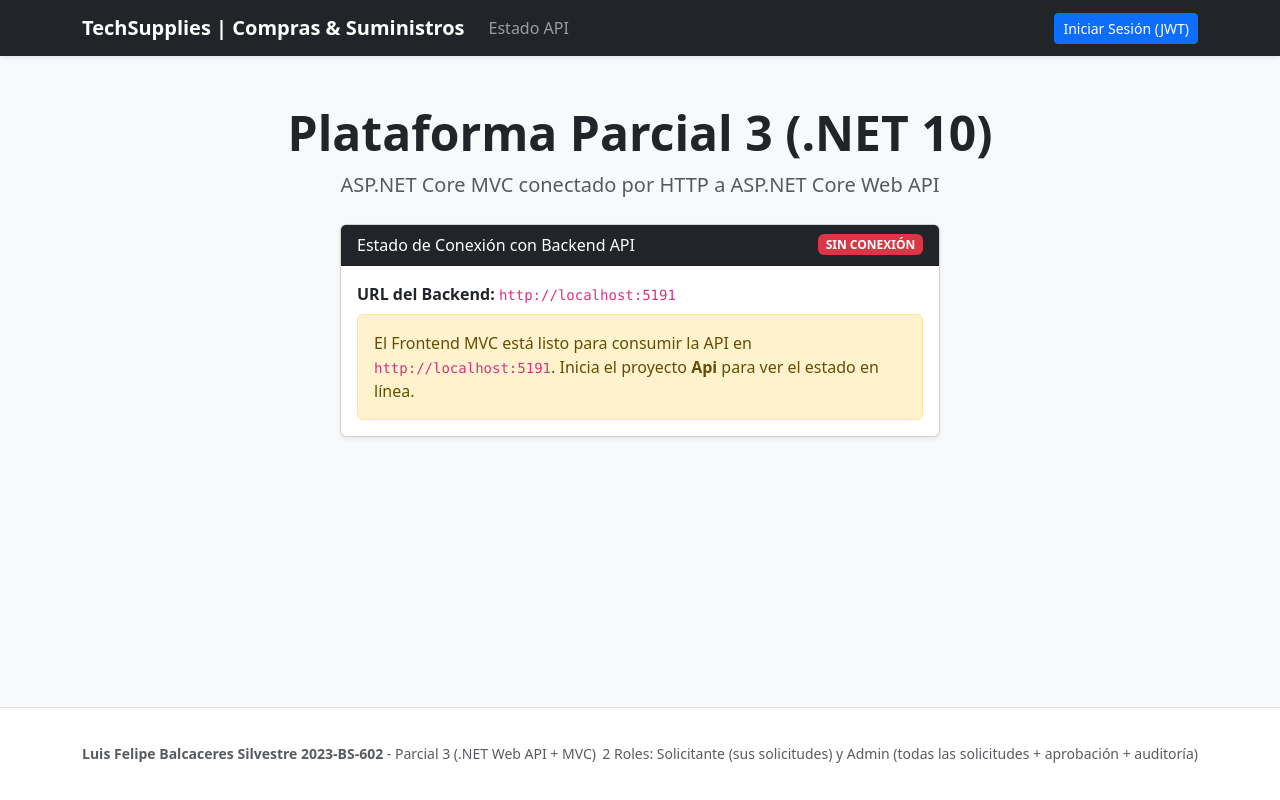
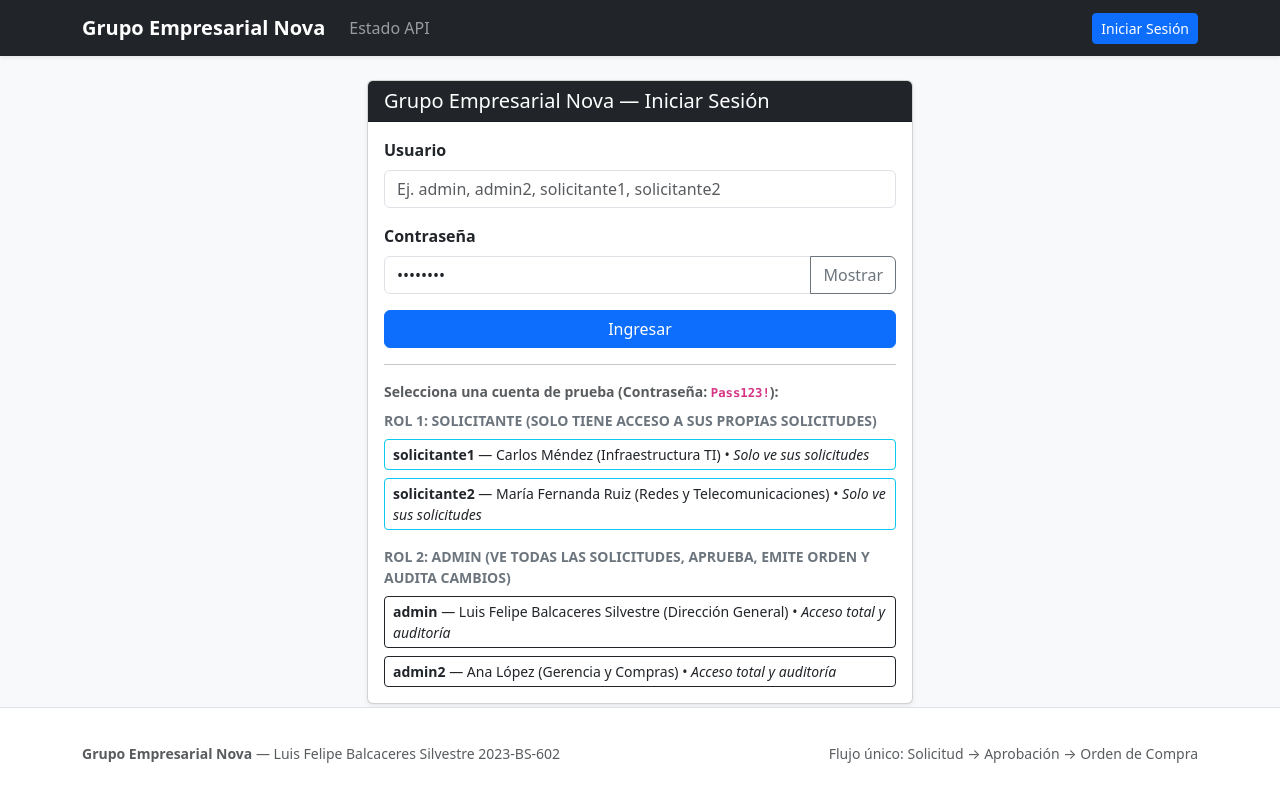
Before and after one commit to balcaceres-l/parcial-multiplataforma, an ASP.NET Core app: page / in a window 1280 px wide. Run offline with ASP.NET Core 8, Linux system fonts and the light colour scheme; data that the repository does not hold is empty; style sheets or scripts are compiled from the project's sources.

Commit message:
Ajustes visuales: Login como pantalla inicial, boton mostrar contrasena, eliminar etiquetas RF, quitar alerta de bienvenida y renombrar a Grupo Empresarial Nova

```diff
--- a/backend/Api/Logs/operaciones.txt
+++ b/backend/Api/Logs/operaciones.txt
@@ -7,3 +7,9 @@
 [2026-11-19 17:19:13.846] [X-Request-Id: CONC-REQ-EMPLEADO-2] [ORDEN_EMITIDA] Orden de Compra #1 emitida para Solicitud #3 | Proveedor: 'Dell Enterprise (Empleado 2)' | Monto: $8,500.00 | Emitida por: 'Luis Felipe Balcaceres Silvestre (Dirección General)'
 [2026-11-19 17:19:13.885] [X-Request-Id: CONC-REQ-EMPLEADO-1] [CONFLICTO_CONCURRENCIA] Conflicto de unicidad en base de datos (Reglas 3 y 4): Ya existe una orden de compra asociada a la solicitud #3 creada en otra transacción concurrente. | Usuario rechazado: 'Luis Felipe Balcaceres Silvestre (Dirección General)'
 [2026-11-19 17:19:13.892] [X-Request-Id: REQ-20261119231913-805E3F9B] [ERROR_EXCEPCION] Excepción en GET /api/solicitudes/probar-excepcion: Excepción de prueba para verificar el Middleware Global de Excepciones con respuesta JSON uniforme y X-Request-Id. | Detalle técnico: InvalidOperationException - Excepción de prueba para verificar el Middleware Global de Excepciones con respuesta JSON uniforme y X-Request-Id.
+[2026-11-19 17:38:27.250] [X-Request-Id: REQ-20261119233826-BF05BC31] [AUTH_LOGIN] Inicio de sesión exitoso: Usuario='solicitante1', Nombre='Carlos Méndez', Rol='Solicitante', Departamento='Infraestructura TI'
+[2026-11-19 17:40:01.086] [X-Request-Id: REQ-20261119234000-D02FF82A] [SOLICITUD_CREADA] Solicitud #3 registrada | Depto: 'Marketing' | Monto: $1.16 | Estado: 'Pendiente' | Usuario: 'Carlos Méndez [solicitante1] (Infraestructura TI)'
+[2026-11-19 17:40:52.511] [X-Request-Id: REQ-20261119234052-076A1F3E] [AUTH_LOGIN] Inicio de sesión exitoso: Usuario='admin', Nombre='Luis Felipe Balcaceres Silvestre', Rol='Admin', Departamento='Dirección General'
+[2026-11-19 17:41:43.292] [X-Request-Id: REQ-20261119234143-950A6C91] [SOLICITUD_APROBADA] Solicitud #3 aprobada por 'Luis Felipe Balcaceres Silvestre [admin] (Dirección General)' | Nuevo RowVersion: 15f88e245daf4a668b614636c8a18e1f
+[2026-11-19 17:45:52.235] [X-Request-Id: REQ-20261119234552-1246A2E6] [AUTH_LOGIN] Inicio de sesión exitoso: Usuario='admin', Nombre='Luis Felipe Balcaceres Silvestre', Rol='Admin', Departamento='Dirección General'
+[2026-11-19 17:47:37.363] [X-Request-Id: REQ-20261119234737-0EE16D81] [AUTH_LOGIN] Inicio de sesión exitoso: Usuario='admin', Nombre='Luis Felipe Balcaceres Silvestre', Rol='Admin', Departamento='Dirección General'
--- a/frontend/Frontend/Controllers/AuthController.cs
+++ b/frontend/Frontend/Controllers/AuthController.cs
@@ -58,8 +58,6 @@ public class AuthController : Controller
 
         await HttpContext.SignInAsync(CookieAuthenticationDefaults.AuthenticationScheme, principal);
 
-        TempData["Success"] = $"Bienvenido, {data.NombreCompleto} ({data.Rol} - {data.Departamento}). [X-Request-Id: {result.RequestId}]";
-
         if (!string.IsNullOrWhiteSpace(returnUrl) && Url.IsLocalUrl(returnUrl))
             return Redirect(returnUrl);
 
@@ -71,7 +69,6 @@ public class AuthController : Controller
     {
         HttpContext.Session.Clear();
         await HttpContext.SignOutAsync(CookieAuthenticationDefaults.AuthenticationScheme);
-        TempData["Success"] = "Sesión cerrada correctamente.";
         return RedirectToAction("Login");
     }
 
--- a/frontend/Frontend/Program.cs
+++ b/frontend/Frontend/Program.cs
@@ -54,7 +54,7 @@ app.MapStaticAssets();
 
 app.MapControllerRoute(
     name: "default",
-    pattern: "{controller=Home}/{action=Index}/{id?}")
+    pattern: "{controller=Auth}/{action=Login}/{id?}")
     .WithStaticAssets();
 
 app.Run();
--- a/frontend/Frontend/Views/Auth/Login.cshtml
+++ b/frontend/Frontend/Views/Auth/Login.cshtml
@@ -1,13 +1,13 @@
 @model Frontend.Models.LoginViewModel
 @{
-    ViewData["Title"] = "Iniciar Sesión (JWT)";
+    ViewData["Title"] = "Iniciar Sesión";
 }
 
 <div class="row justify-content-center">
     <div class="col-md-6">
         <div class="card shadow-sm">
             <div class="card-header bg-dark text-white">
-                <h5 class="mb-0">Autenticación JWT (2 Roles: Solicitante y Admin)</h5>
+                <h5 class="mb-0">Grupo Empresarial Nova &mdash; Iniciar Sesión</h5>
             </div>
             <div class="card-body">
                 <form asp-action="Login" method="post">
@@ -19,10 +19,15 @@
                     </div>
                     <div class="mb-3">
                         <label class="form-label fw-semibold">Contraseña</label>
-                        <input asp-for="Password" type="password" class="form-control" id="inputPass" value="Pass123!" />
+                        <div class="input-group">
+                            <input asp-for="Password" type="password" class="form-control" id="inputPass" value="Pass123!" />
+                            <button class="btn btn-outline-secondary" type="button" id="btnTogglePass" onclick="togglePassword()">
+                                Mostrar
+                            </button>
+                        </div>
                         <span asp-validation-for="Password" class="text-danger small"></span>
                     </div>
-                    <button type="submit" class="btn btn-primary w-100">Ingresar con JWT</button>
+                    <button type="submit" class="btn btn-primary w-100">Ingresar</button>
                 </form>
 
                 <hr />
@@ -58,5 +63,17 @@
             document.getElementById('inputUser').value = user;
             document.getElementById('inputPass').value = 'Pass123!';
         }
+
+        function togglePassword() {
+            var passInput = document.getElementById('inputPass');
+            var btn = document.getElementById('btnTogglePass');
+            if (passInput.type === 'password') {
+                passInput.type = 'text';
+                btn.textContent = 'Ocultar';
+            } else {
+                passInput.type = 'password';
+                btn.textContent = 'Mostrar';
+            }
+        }
     </script>
 }
--- a/frontend/Frontend/Views/Home/Index.cshtml
+++ b/frontend/Frontend/Views/Home/Index.cshtml
@@ -1,12 +1,12 @@
 @{
-    ViewData["Title"] = "Inicio";
+    ViewData["Title"] = "Estado API";
     var health = ViewBag.ApiHealth as Frontend.Services.ApiHealthResponse;
     var baseUrl = ViewBag.ApiBaseUrl as string;
 }
 
 <div class="text-center py-4">
-    <h1 class="display-5 fw-bold">Plataforma Parcial 3 (.NET 10)</h1>
-    <p class="lead text-muted">ASP.NET Core MVC conectado por HTTP a ASP.NET Core Web API</p>
+    <h1 class="display-5 fw-bold">Grupo Empresarial Nova</h1>
+    <p class="lead text-muted">Plataforma de Gestión de Solicitudes y Órdenes de Compra</p>
 
     <div class="card shadow-sm mx-auto mt-4" style="max-width: 600px;">
         <div class="card-header bg-dark text-white d-flex justify-content-between align-items-center">
@@ -20,7 +20,7 @@
             @if (health != null)
             {
                 <p class="mb-2"><strong>Servicio:</strong> @health.Service</p>
-                <p class="mb-2"><strong>Módulos preparados:</strong></p>
+                <p class="mb-2"><strong>Módulos activos:</strong></p>
                 <div class="d-flex flex-wrap gap-1 mb-2">
                     @foreach (var feat in health.Features)
                     {
--- a/frontend/Frontend/Views/Shared/_Layout.cshtml
+++ b/frontend/Frontend/Views/Shared/_Layout.cshtml
@@ -3,7 +3,7 @@
 <head>
     <meta charset="utf-8" />
     <meta name="viewport" content="width=device-width, initial-scale=1.0" />
-    <title>@ViewData["Title"] - TechSupplies Compras</title>
+    <title>@ViewData["Title"] - Grupo Empresarial Nova</title>
     <script type="importmap"></script>
     <link rel="stylesheet" href="~/lib/bootstrap/dist/css/bootstrap.min.css" />
     <link rel="stylesheet" href="~/css/site.css" asp-append-version="true" />
@@ -14,7 +14,7 @@
         <nav class="navbar navbar-expand-lg navbar-dark bg-dark shadow-sm mb-4">
             <div class="container">
                 <a class="navbar-brand fw-bold" asp-controller="Solicitudes" asp-action="Index">
-                    TechSupplies | Compras &amp; Suministros
+                    Grupo Empresarial Nova
                 </a>
                 <button class="navbar-toggler" type="button" data-bs-toggle="collapse" data-bs-target="#mainNav">
                     <span class="navbar-toggler-icon"></span>
@@ -25,11 +25,11 @@
                         {
                             <li class="nav-item">
                                 <a class="nav-link" asp-controller="Solicitudes" asp-action="Index">
-                                    @(User.IsInRole("Admin") ? "Todas las Solicitudes (RF2)" : "Mis Solicitudes (RF2)")
+                                    @(User.IsInRole("Admin") ? "Todas las Solicitudes" : "Mis Solicitudes")
                                 </a>
                             </li>
                             <li class="nav-item">
-                                <a class="nav-link" asp-controller="Solicitudes" asp-action="Crear">+ Nueva Solicitud (RF1)</a>
+                                <a class="nav-link" asp-controller="Solicitudes" asp-action="Crear">+ Nueva Solicitud</a>
                             </li>
                             @if (User.IsInRole("Admin"))
                             {
@@ -62,7 +62,7 @@
                         }
                         else
                         {
-                            <a class="btn btn-primary btn-sm" asp-controller="Auth" asp-action="Login">Iniciar Sesión (JWT)</a>
+                            <a class="btn btn-primary btn-sm" asp-controller="Auth" asp-action="Login">Iniciar Sesión</a>
                         }
                     </div>
                 </div>
@@ -101,8 +101,8 @@
 
     <footer class="border-top footer text-muted bg-white py-3 mt-4">
         <div class="container d-flex justify-content-between small">
-            <span><strong>Luis Felipe Balcaceres Silvestre 2023-BS-602</strong> - Parcial 3 (.NET Web API + MVC)</span>
-            <span>2 Roles: Solicitante (sus solicitudes) y Admin (todas las solicitudes + aprobación + auditoría)</span>
+            <span><strong>Grupo Empresarial Nova</strong> &mdash; Luis Felipe Balcaceres Silvestre 2023-BS-602</span>
+            <span>Flujo único: Solicitud &rarr; Aprobación &rarr; Orden de Compra</span>
         </div>
     </footer>
     <script src="~/lib/jquery/dist/jquery.min.js"></script>
--- a/frontend/Frontend/Views/Solicitudes/Crear.cshtml
+++ b/frontend/Frontend/Views/Solicitudes/Crear.cshtml
@@ -1,13 +1,13 @@
 @model Frontend.Models.CrearSolicitudVm
 @{
-    ViewData["Title"] = "Registrar Solicitud (RF1)";
+    ViewData["Title"] = "Registrar Solicitud";
 }
 
 <div class="row justify-content-center">
     <div class="col-md-7">
         <div class="card shadow-sm">
             <div class="card-header bg-primary text-white">
-                <h5 class="mb-0">RF1: Registro de Solicitud de Compra</h5>
+                <h5 class="mb-0">Registro de Solicitud de Compra</h5>
             </div>
             <div class="card-body">
                 <div class="alert alert-info small py-2">
```
Also changed, not shown: frontend/Frontend/Views/Solicitudes/Detalles.cshtml (+14 -14 lines), frontend/Frontend/Views/Solicitudes/Index.cshtml (+5 -5 lines), 1 other file.
